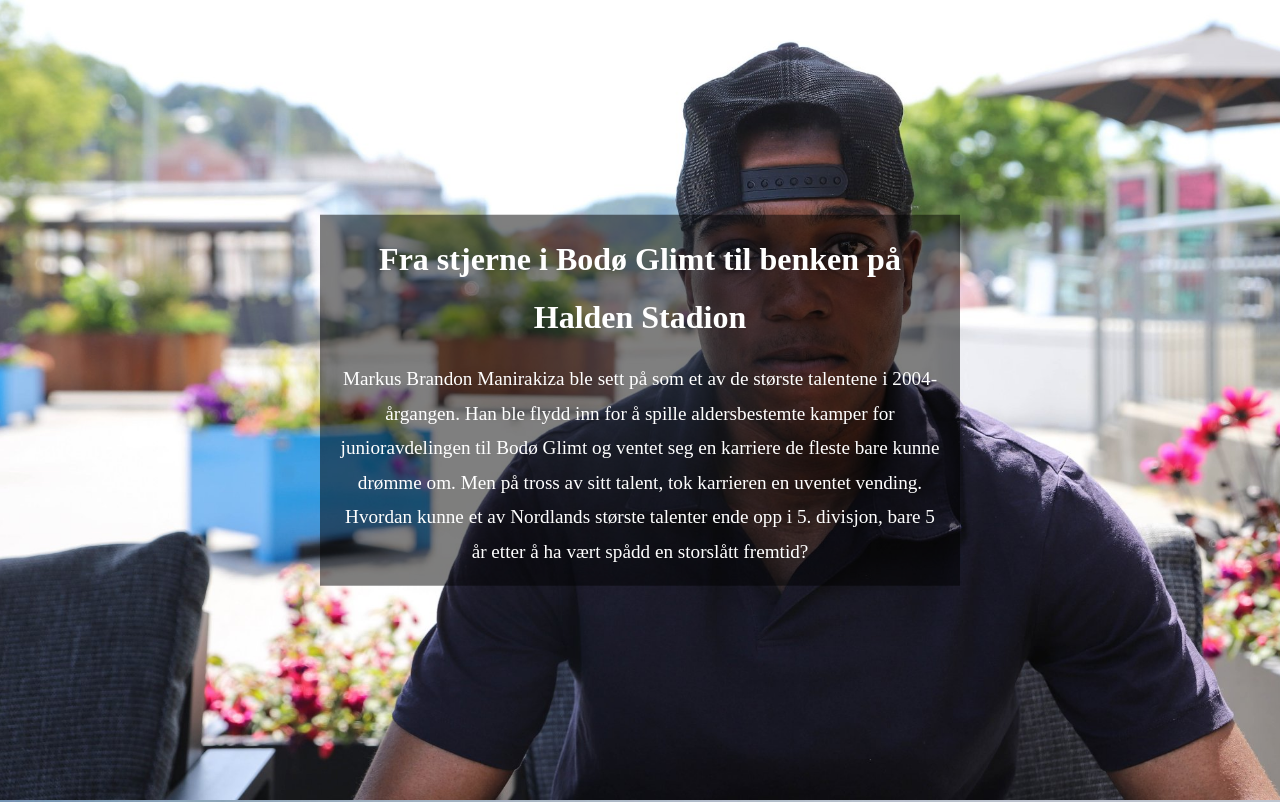
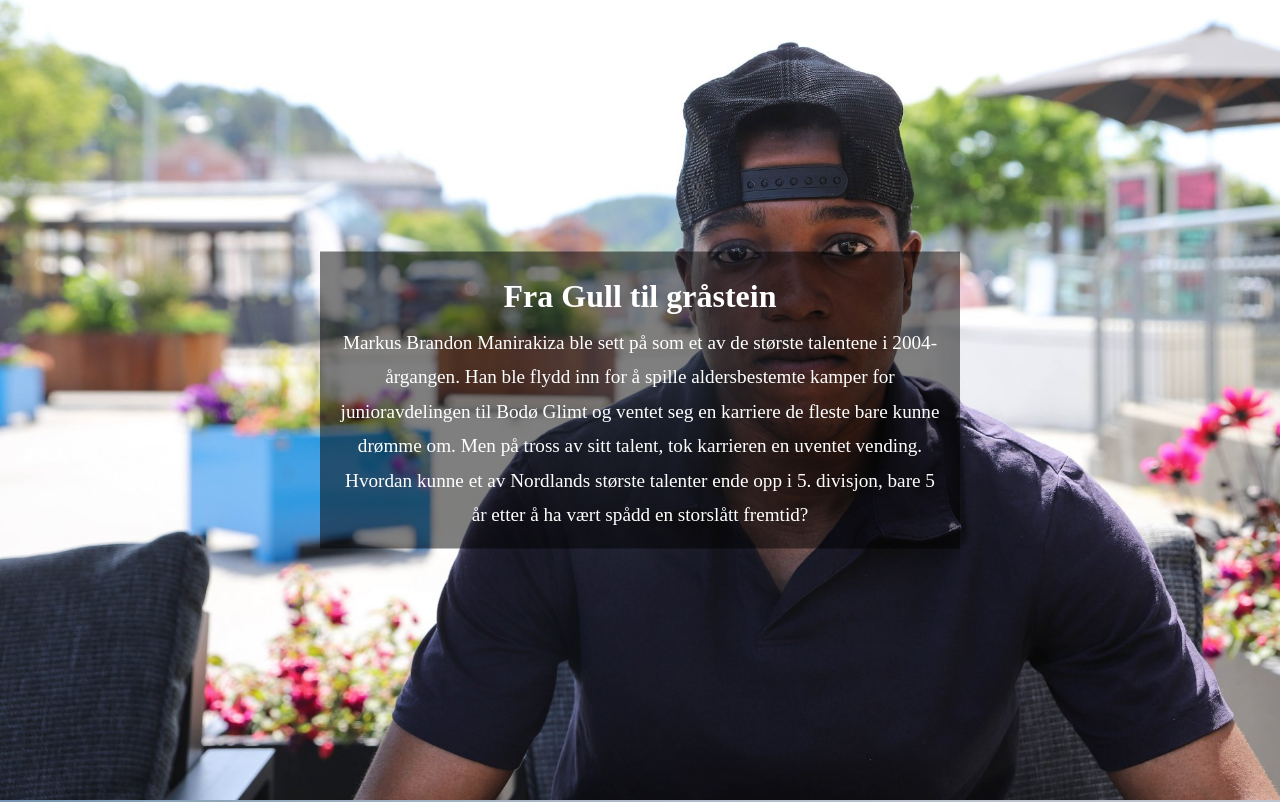
Before and after one commit to AndersKlevaas1/OldYorkTimes_XLSTORY, a plain HTML site: page index.html in a window 1280 px wide. Shown: the top 802 px of the page. Drawn offline with Linux system fonts and the light colour scheme.

Commit message:
t4fer
rt4te

```diff
--- a/index.html
+++ b/index.html
@@ -12,7 +12,7 @@
     <!-- Panel 1 -->
     <div class="panel" style="background-image: url('Pictures/markus1.jpg');">
         <div class="content">
-            <h2>Fra stjerne i Bodø Glimt til benken på Halden Stadion</h2>
+            <h1>Fra Gull til gråstein</h1>
             <p>Markus Brandon Manirakiza ble sett på som et av de største talentene i 2004-årgangen. Han ble flydd inn for å spille aldersbestemte kamper for junioravdelingen til Bodø Glimt og ventet seg en karriere de fleste bare kunne drømme om. Men på tross av sitt talent, tok karrieren en uventet vending. Hvordan kunne et av Nordlands største talenter ende opp i 5. divisjon, bare 5 år etter å ha vært spådd en storslått fremtid?</p>
         </div>
     </div>
```
